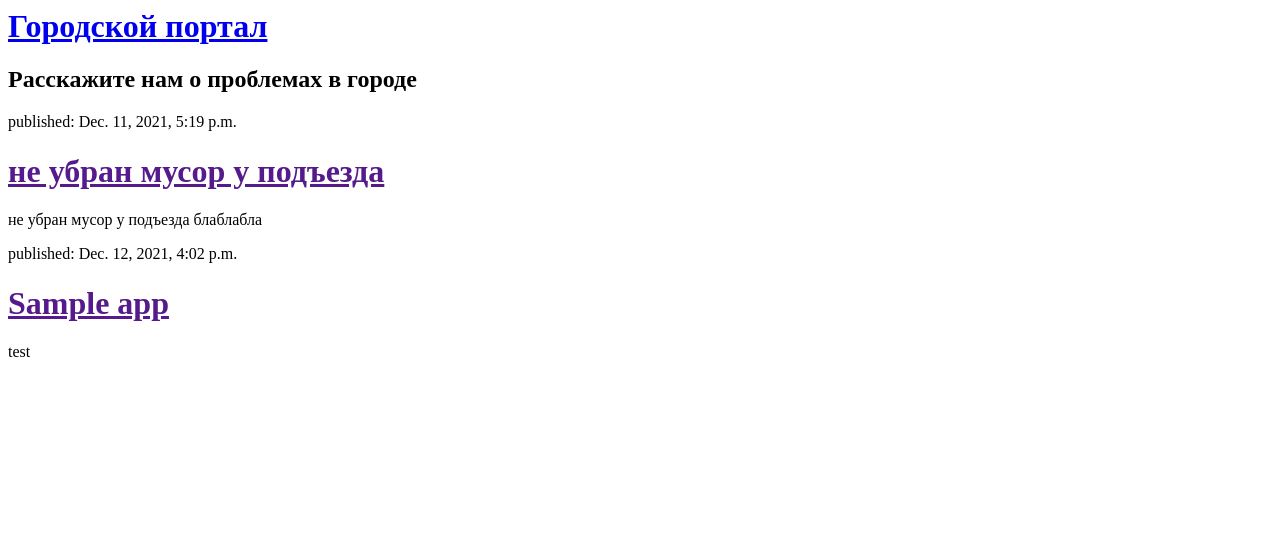
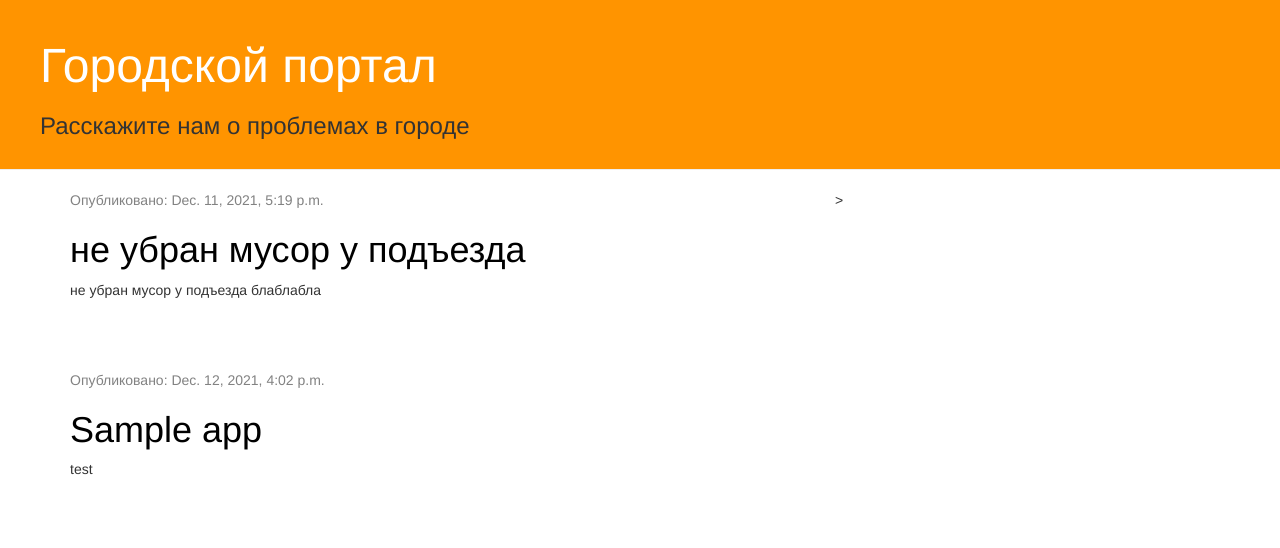
Before and after one commit to Ninel-Zabaykina/demo, a Django app: page / in a window 1280 px wide. Shown: the top 548 px of the page. Run offline with Django 3.2, Linux system fonts and the light colour scheme; data comes from the database, SQL or seed files in the repository; some libraries are stand-ins or nearby versions.

Commit message:
adding css

```diff
--- /dev/null
+++ b/portal/static/css/portal.css
@@ -0,0 +1,42 @@
+.page-header {
+    background-color: #ff9400;
+    margin-top: 0;
+    padding: 20px 20px 20px 40px;
+}
+
+.page-header h1, .page-header h1 a, .page-header h1 a:visited, .page-header h1 a:active {
+    color: #ffffff;
+    font-size: 36pt;
+    text-decoration: none;
+}
+
+h1 a {
+    color: #FCA205;
+}
+
+.date {
+    color: #828282;
+}
+
+.save {
+    float: right;
+}
+
+.app-form textarea, .post-form input {
+    width: 100%;
+}
+
+.top-menu, .top-menu:hover, .top-menu:visited {
+    color: #ffffff;
+    float: right;
+    font-size: 26pt;
+    margin-right: 20px;
+}
+
+.app {
+    margin-bottom: 70px;
+}
+
+.app h1 a, .post h1 a:visited {
+    color: #000000;
+}
--- a/portal/templates/portal/app/list.html
+++ b/portal/templates/portal/app/list.html
@@ -1,20 +1,32 @@
+{% load static %}
 <html>
     <head>
         <title>Городской портал</title>
+        <link rel="stylesheet" href="//maxcdn.bootstrapcdn.com/bootstrap/3.2.0/css/bootstrap.min.css">
+        <link rel="stylesheet" href="//maxcdn.bootstrapcdn.com/bootstrap/3.2.0/css/bootstrap-theme.min.css">
+        <link rel="stylesheet" href="{% static 'css/portal.css' %}">
     </head>
     <body>
-        <div>
-            <h1><a href="/"> Городской портал</a></h1>
-            <h2>Расскажите нам о проблемах в городе</h2>
+        <div class="page-header">
+            <h1><a href="/">Городской портал</a></h1>
+            <h3>Расскажите нам о проблемах в городе</h3>
         </div>
 
-    {% for app in apps %}
-        <div>
-            <p>published: {{ app.publish }}</p>
-            <h1><a href="">{{ app.title }}</a></h1>
-            <p>{{ app.body|linebreaksbr }}</p>
+        <div class="content container">
+            <div class="row">
+                <div class="col-md-8">
+                    {% for app in apps %}
+                        <div class="app">
+                            <div class="date">
+                                <p>Опубликовано: {{ app.publish }}</p>
+                            </div>
+                            <h1><a href="">{{ app.title }}</a></h1>
+                            <p>{{ app.body|linebreaksbr }}</p>
+                        </div>
+                    {% endfor %}
+                </div>>
+            </div>
         </div>
-    {% endfor %}
 
 
 
```
